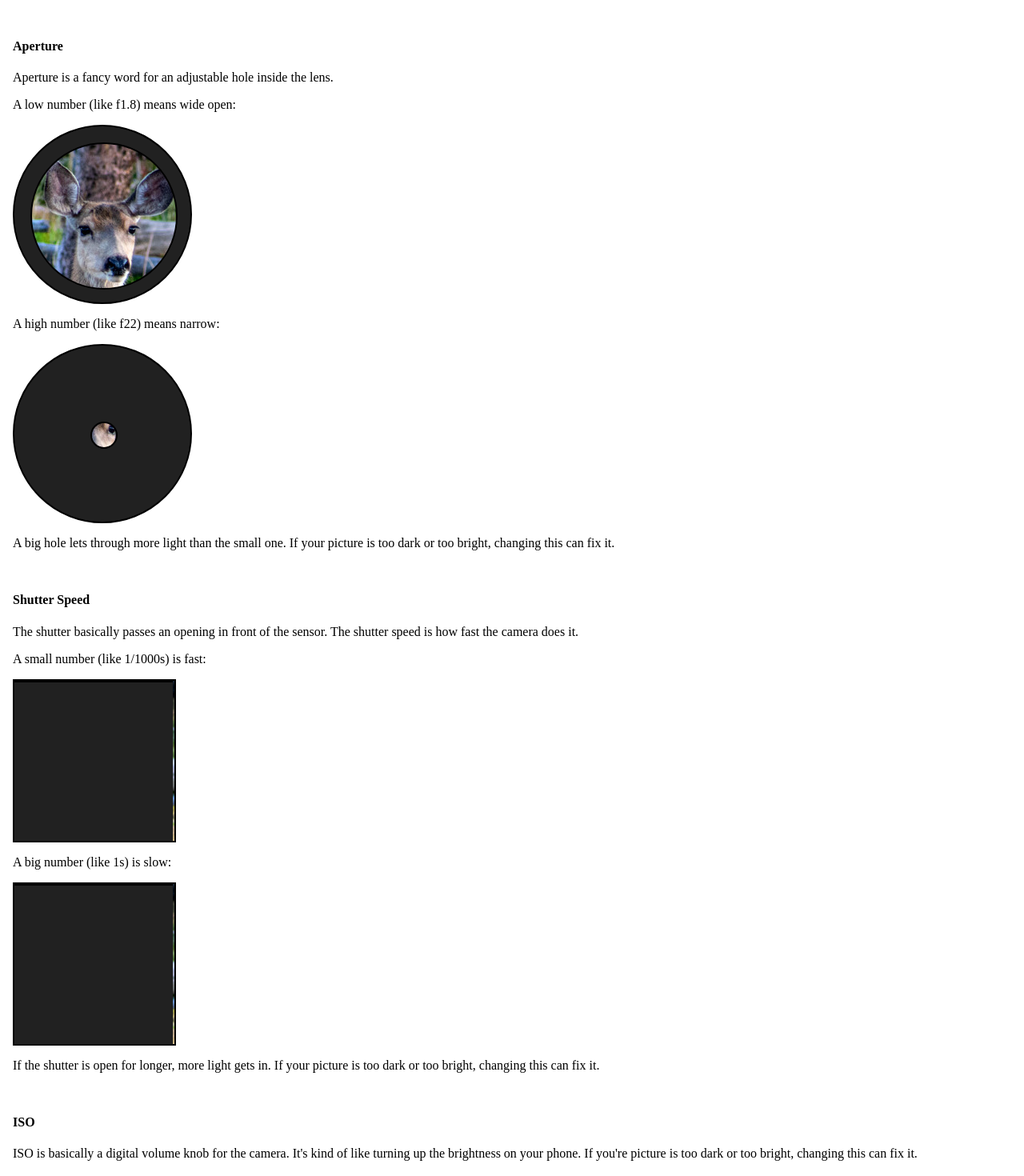
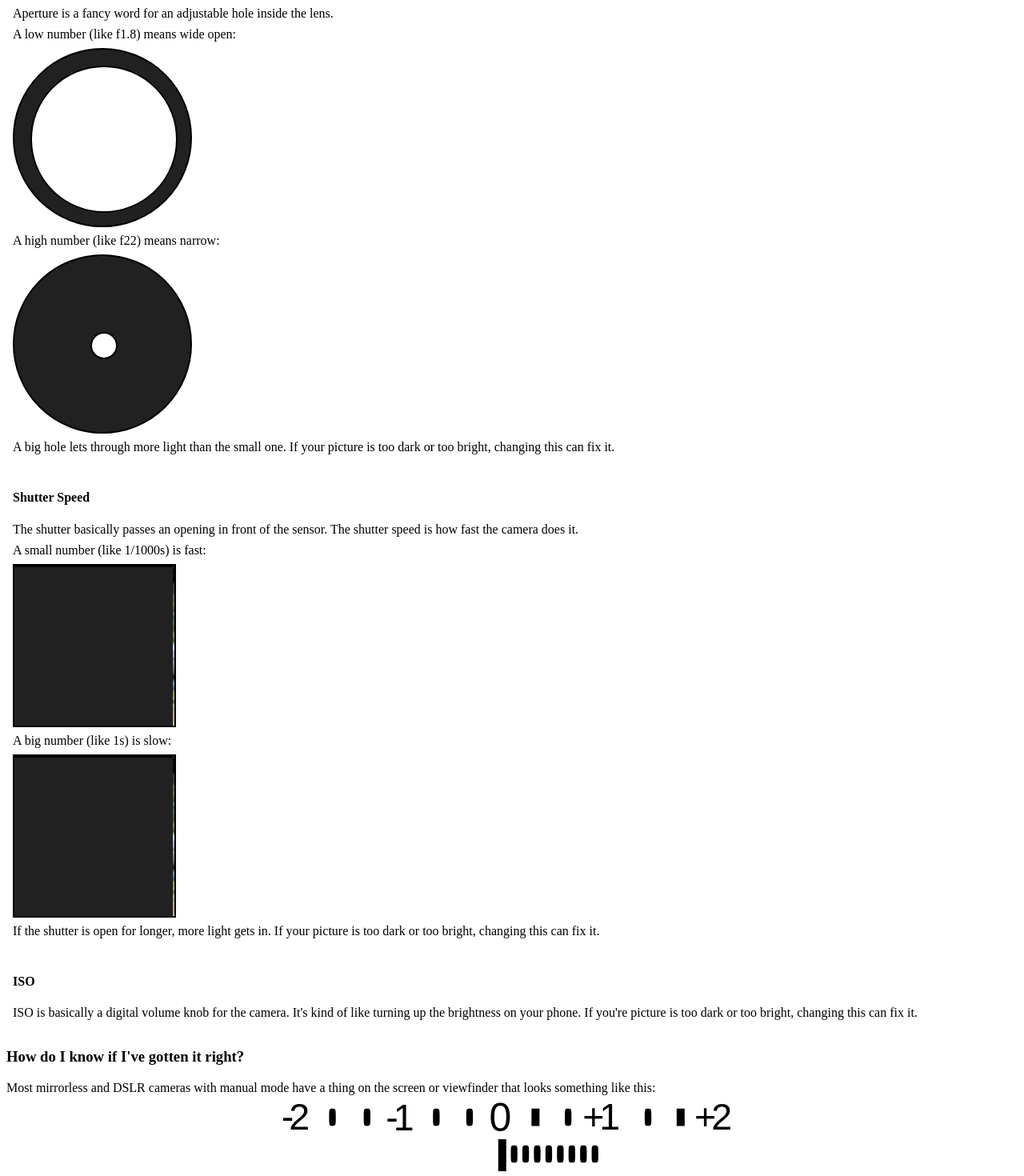
Before and after one commit to jtleniger/manual.photography, a Nuxt app: page / in a window 1280 px wide. Shown: the part 1180-2650 px from the top of the page at 80% size. Built offline with nearby package versions, Linux system fonts and the light colour scheme.

Commit message:
added dof examples and adjusted layout

```diff
--- a/pages/index.vue
+++ b/pages/index.vue
@@ -42,17 +42,27 @@
         <p>
           Aperture is a fancy word for an adjustable hole inside the lens.
         </p>
+        <div class="tile is-ancestor">
+          <div class="tile is-parent">
+            <div class="tile is-child example">
               <p>
                 A low number (like f1.8) means wide open:
               </p>
               <div class="aperture-container">
                 <div class="aperture wide"></div>
               </div>
+            </div>
+          </div>
+          <div class="tile is-parent">
+            <div class="tile is-child example">
               <p>
                 A high number (like f22) means narrow:
               </p>
               <div class="aperture-container">
                 <div class="aperture narrow"></div>
+              </div>
+            </div>
+          </div>
         </div>
         <p>
           A big hole lets through more light than the small one. If your picture is too dark or too bright, changing this can fix it.
@@ -65,6 +75,9 @@
         <p>
           The shutter basically passes an opening in front of the sensor. The shutter speed is how fast the camera does it.
         </p>
+        <div class="tile is-ancestor">
+          <div class="tile is-parent">
+            <div class="tile is-child example">
               <p>A small number (like 1/1000s) is fast:
               <div class="shutter fast">
                 <div class="curtain">
@@ -73,12 +86,19 @@
                   <div class="bottom"></div>
                 </div>
               </div>
+            </div>
+          </div>
+          <div class="tile is-parent">
+            <div class="tile is-child example">
               <p>A big number (like 1s) is slow:
               <div class="shutter slow">
                 <div class="curtain">
                   <div class="top"></div>
                   <div class="middle"></div>
                   <div class="bottom"></div>
+                </div>
+              </div>
+            </div>
           </div>
         </div>
         <p>
@@ -130,15 +150,19 @@
               <p>
                 A big hole means the slice of cake is <em>shorter</em>. Stuff behind and in front of your focus point will be blurry.
               </p>
+              <img src="~/assets/f1_8.jpg" alt="f1.8">
               <p>
                 A small hole makes the slice of cake very <em>long</em>, so almost everything is in focus.
               </p>
+              <img src="~/assets/f22.jpg" alt="f22">
               <p>
                 In a portrait, you might want a blurry background, so you would use a big hole (large aperture, small number). In a landscape, you may not, so you would use a small hole (small aperture, big number).
               </p>
             </div>
           </article>
         </div>
+      </div>
+      <div class="tile is-ancestor">
         <div class="tile is-parent">
           <article class="tile is-child notification is-info">
             <p class="title">Shutter Speed</p>
@@ -199,9 +223,13 @@
 </template>
 
 <style>
+p {
+  margin: 8px 0;
+}
 
 img {
-  margin: 8px 0;
+  margin: 8px auto;
+  display: block;
 }
 
 .section.tight {
@@ -231,7 +259,7 @@ img {
 .aperture {
   border-radius: 100%;
   border: 2px solid #000;
-  background-image: url('~assets/deer.jpg');
+  background-color: white;
   position: absolute;
   top: 50%;
   left: 50%;
@@ -247,7 +275,6 @@ img {
   width: 30px;
   height: 30px;
   margin: -15px 0 0 -15px;
-  background-position: -100px -100px;
 }
 
 .shutter {
```
Also changed, not shown: assets/f1_8.jpg (added), assets/f22.jpg (added). Lines whose indentation alone changed are shown as unchanged.
